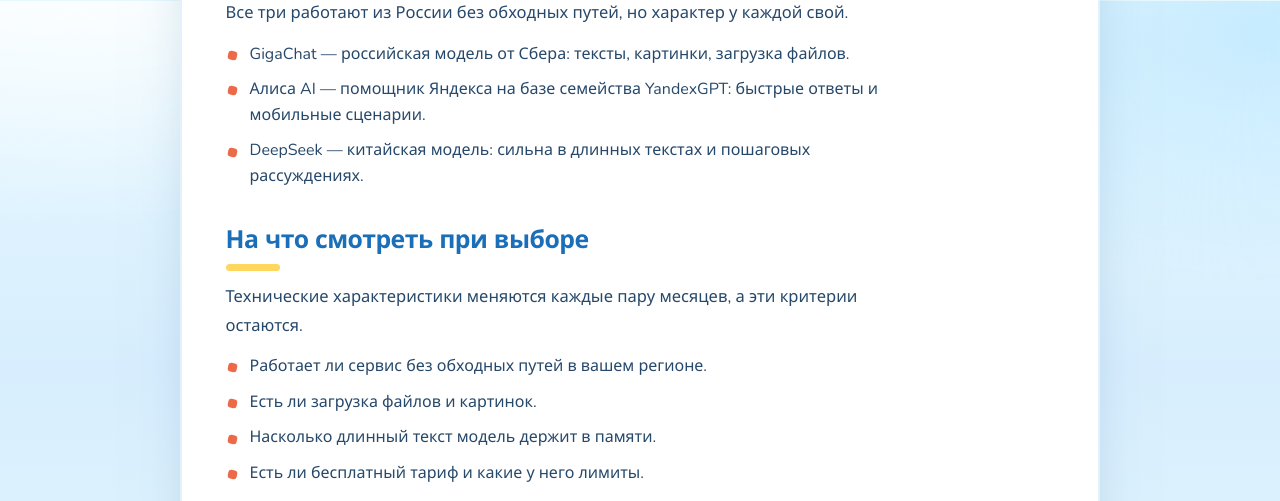
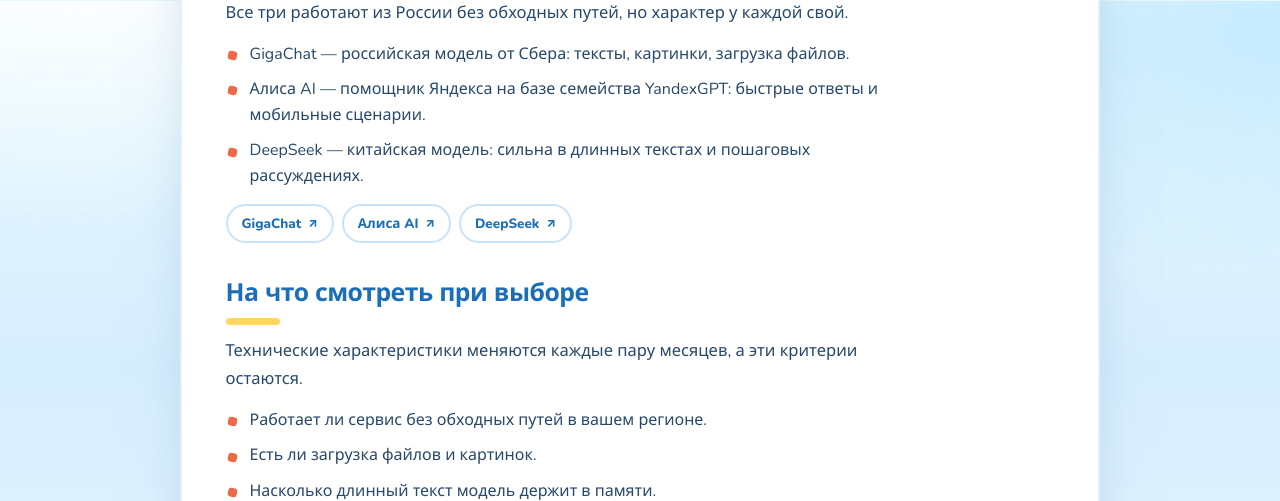
Before and after one commit to academiaNSH/academy-ai-digest, a Flask app: page /material/kakoy-ii-vybrat in a window 1280 px wide. Shown: the part 799-1300 px from the top of the page. Run offline with Flask 3, Linux system fonts and the light colour scheme.

Commit message:
Добавить ссылки на GigaChat, Алису AI и DeepSeek

```diff
--- a/docs/material-avtomatizaciya.html
+++ b/docs/material-avtomatizaciya.html
@@ -80,6 +80,7 @@
             <p>Выпишите всё, что делаете регулярно и по шаблону: проверка однотипных работ, письма родителям, карточки, планы, поиск материалов. Отметьте три пункта, которые раздражают больше всего. Это и есть очередь на автоматизацию.</p>
 
 
+
         </section>
 
         <section class="prose">
@@ -100,12 +101,14 @@
 
             </ul>
 
+
         </section>
 
         <section class="prose">
           <h2>Как не потратить больше, чем сэкономили</h2>
 
             <p>Считайте не сэкономленные минуты, а часы в месяц. Если на настройку ушло два часа, а экономия — пять минут в неделю, это хобби, а не автоматизация.</p>
+
 
 
         </section>
--- a/docs/material-chto-takoe-neyroset.html
+++ b/docs/material-chto-takoe-neyroset.html
@@ -90,6 +90,7 @@
 
             </ul>
 
+
         </section>
 
         <section class="prose">
@@ -98,12 +99,14 @@
             <p>Внутри сети миллионы чисел — весов. Сначала они случайные, и сеть отвечает наугад. Каждый раз, когда ответ не совпал с правильным, веса немного подкручивают. После миллионов попыток они складываются в удачную комбинацию — и сеть начинает попадать в ответ.</p>
 
 
+
         </section>
 
         <section class="prose">
           <h2>Почему она «понимает» текст</h2>
 
             <p>Языковая модель читает огромные объёмы текста и учится предсказывать следующее слово. Чтобы хорошо предсказывать, приходится улавливать смысл, стиль и логику. Поэтому ответы звучат по-человечески. Но это предсказание, а не понимание — и об этом стоит помнить, когда ИИ уверенно ошибается.</p>
+
 
 
         </section>
--- a/docs/material-gallyucinacii.html
+++ b/docs/material-gallyucinacii.html
@@ -80,6 +80,7 @@
             <p>Модель училась на текстах и привыкла, что после определённых слов идут определённые. Когда знаний не хватает, она не останавливается, а достраивает ответ по шаблону. Отсюда уверенные цитаты несуществующих статей и даты, которых не было.</p>
 
 
+
         </section>
 
         <section class="prose">
@@ -98,6 +99,7 @@
 
             </ul>
 
+
         </section>
 
         <section class="prose">
@@ -115,6 +117,7 @@
                 <li>Сверьте ключевой факт в независимом источнике.</li>
 
             </ul>
+
 
         </section>
 
--- a/docs/material-ii-dlya-teksta.html
+++ b/docs/material-ii-dlya-teksta.html
@@ -80,12 +80,14 @@
             <p>Дайте черновик в три строки и попросите привести его в порядок: «Сделай вежливее, убери лишние извинения, оставь один вопрос в конце». Через минуту у вас нормальное письмо родителям вместо набора мыслей.</p>
 
 
+
         </section>
 
         <section class="prose">
           <h2>Конспект из длинного текста</h2>
 
             <p>Вставьте параграф учебника или статью и попросите: «Выдели пять главных мыслей, каждую одной строкой. Отдельно — что автор просит сделать». Проверяйте по исходнику: модели любят добавлять то, чего в тексте не было.</p>
+
 
 
         </section>
@@ -103,6 +105,7 @@
                 <li>Переписать сложное правило простыми словами.</li>
 
             </ul>
+
 
         </section>
 
--- a/docs/material-ii-v-uchebe.html
+++ b/docs/material-ii-v-uchebe.html
@@ -80,6 +80,7 @@
             <p>«Объясни правило так, будто ученику 9 лет, и приведи пример из жизни» — это работа репетитора. «Реши за меня» — работа, которая на контрольной не поможет. Разница видна уже по формулировке задания.</p>
 
 
+
         </section>
 
         <section class="prose">
@@ -100,6 +101,7 @@
 
             </ul>
 
+
         </section>
 
         <section class="prose">
@@ -108,12 +110,14 @@
             <p>Идеальный ответ без черновика, слишком взрослые формулировки, ссылки на источники, которых нет. Просите черновики и короткие устные пояснения — ИИ их не сделает за ученика.</p>
 
 
+
         </section>
 
         <section class="prose">
           <h2>Границы</h2>
 
             <p>ИИ ошибается в фактах, датах и формулах. Всё, что попадёт в работу, сверяйте с учебником или первоисточником. Ответственность за оценку всё равно на вас.</p>
+
 
 
         </section>
--- a/docs/material-karta-obucheniya.html
+++ b/docs/material-karta-obucheniya.html
@@ -80,6 +80,7 @@
             <p>Каждый день — одна задача через ИИ. Не для галочки, а настоящая: письмо родителям, план урока, объяснение правила. Цель — перестать удивляться и начать пользоваться.</p>
 
 
+
         </section>
 
         <section class="prose">
@@ -88,12 +89,14 @@
             <p>Заведите заметку и складывайте туда промпты, которые сработали. Через две недели у вас будет личная библиотека — она ценнее любого сборника из интернета, потому что написана под ваши задачи.</p>
 
 
+
         </section>
 
         <section class="prose">
           <h2>Неделя 4: один проект</h2>
 
             <p>Соберите что-то небольшое: набор карточек к теме, конспект родительского собрания, шаблон письма. Законченный проект закрепляет навык лучше, чем ещё десять статей.</p>
+
 
 
         </section>
@@ -115,6 +118,7 @@
                 <li>Ограничения: галлюцинации, приватность, авторские права.</li>
 
             </ul>
+
 
         </section>
 
--- a/docs/material-kartinki-iz-teksta.html
+++ b/docs/material-kartinki-iz-teksta.html
@@ -92,6 +92,7 @@
 
             </ul>
 
+
         </section>
 
         <section class="prose">
@@ -100,12 +101,14 @@
             <p>Первая картинка почти никогда не финальная. Меняйте по одному параметру за раз, иначе не поймёте, что именно сработало. Пять попыток с осмысленными правками дают результат лучше двадцати случайных.</p>
 
 
+
         </section>
 
         <section class="prose">
           <h2>Ограничения, о которых стоит знать</h2>
 
             <p>У генераторов есть правила насчёт людей, брендов и текста на изображении. Мелкие надписи получаются плохо почти всегда — подписи надёжнее добавлять в редакторе.</p>
+
 
 
         </section>
--- a/docs/material-privatnost.html
+++ b/docs/material-privatnost.html
@@ -90,6 +90,7 @@
 
             </ul>
 
+
         </section>
 
         <section class="prose">
@@ -98,12 +99,14 @@
             <p>Замените имена на «ученик А», класс — на «3 класс», оценки округлите, справку перескажите своими словами. Для ответа почти всегда достаточно сути, а не реквизитов: «ученик 3 класса путает падежи, как построить упражнение» работает так же хорошо, как полный скан тетради.</p>
 
 
+
         </section>
 
         <section class="prose">
           <h2>Настройки, о которых стоит знать</h2>
 
             <p>В большинстве сервисов есть режим, где переписка не используется для обучения, и кнопка удаления истории. В школе сначала уточните, какие инструменты разрешены.</p>
+
 
 
         </section>
--- a/docs/material-prompt-osnovy.html
+++ b/docs/material-prompt-osnovy.html
@@ -92,6 +92,7 @@
 
             </ul>
 
+
         </section>
 
         <section class="prose">
@@ -100,12 +101,14 @@
             <p>Если нужен особый стиль, дайте образец. «Напиши в таком же тоне: …» работает лучше десяти прилагательных. Модель хорошо копирует структуру и ритм — это её сильная сторона.</p>
 
 
+
         </section>
 
         <section class="prose">
           <h2>Уточняйте, а не начинайте заново</h2>
 
             <p>Первый ответ редко идеален. Не переписывайте промпт с нуля — скажите, что поправить: «короче», «без канцелярита», «нужен пример». Диалог почти всегда быстрее одного длинного запроса.</p>
+
 
 
         </section>
--- a/materials.py
+++ b/materials.py
@@ -123,6 +123,11 @@ MATERIALS = [
                     "Алиса AI — помощник Яндекса на базе семейства YandexGPT: быстрые ответы "
                     "и мобильные сценарии.",
                     "DeepSeek — китайская модель: сильна в длинных текстах и пошаговых рассуждениях.",
+                ],
+                "links": [
+                    {"label": "GigaChat", "url": "https://giga.chat/"},
+                    {"label": "Алиса AI", "url": "https://alice.yandex.ru/"},
+                    {"label": "DeepSeek", "url": "https://chat.deepseek.com/"},
                 ],
             },
             {
--- a/static/css/style.css
+++ b/static/css/style.css
@@ -1246,6 +1246,51 @@ input:focus-visible {
   transform: rotate(12deg);
 }
 
+/* Ссылки на сервисы внутри материала */
+.prose .prose__links {
+  display: flex;
+  flex-wrap: wrap;
+  gap: 8px;
+  margin: 14px 0 0;
+  padding: 0;
+}
+
+.prose .prose__links li {
+  padding-left: 0;
+}
+
+.prose .prose__links li::before {
+  content: none;
+}
+
+.prose__links a {
+  display: inline-flex;
+  align-items: center;
+  gap: 7px;
+  padding: 7px 14px;
+  border-radius: 999px;
+  border: 2px solid rgba(46, 150, 234, 0.26);
+  background: #fff;
+  color: var(--blue-deep);
+  font-size: 13.5px;
+  font-weight: 800;
+  text-decoration: none;
+  transition: border-color 0.3s ease, background-color 0.3s ease,
+    transform 0.3s var(--ease);
+}
+
+.prose__links a::after {
+  content: "↗";
+  font-size: 12px;
+  line-height: 1;
+}
+
+.prose__links a:hover {
+  border-color: var(--blue);
+  background: #f2faff;
+  transform: translateY(-1px);
+}
+
 .takeaways {
   margin: clamp(28px, 4vw, 40px) 0;
   padding: clamp(22px, 3vw, 30px);
--- a/templates/material.html
+++ b/templates/material.html
@@ -42,6 +42,15 @@
             <ul>
               {% for point in section.list %}
                 <li>{{ point }}</li>
+              {% endfor %}
+            </ul>
+          {% endif %}
+          {% if section.links %}
+            <ul class="prose__links">
+              {% for link in section.links %}
+                <li>
+                  <a href="{{ link.url }}" target="_blank" rel="noopener noreferrer">{{ link.label }}</a>
+                </li>
               {% endfor %}
             </ul>
           {% endif %}
```
Also changed, not shown: docs/material-kakoy-ii-vybrat.html (+20 -0 lines), docs/static/css/style.css (+45 -0 lines).
